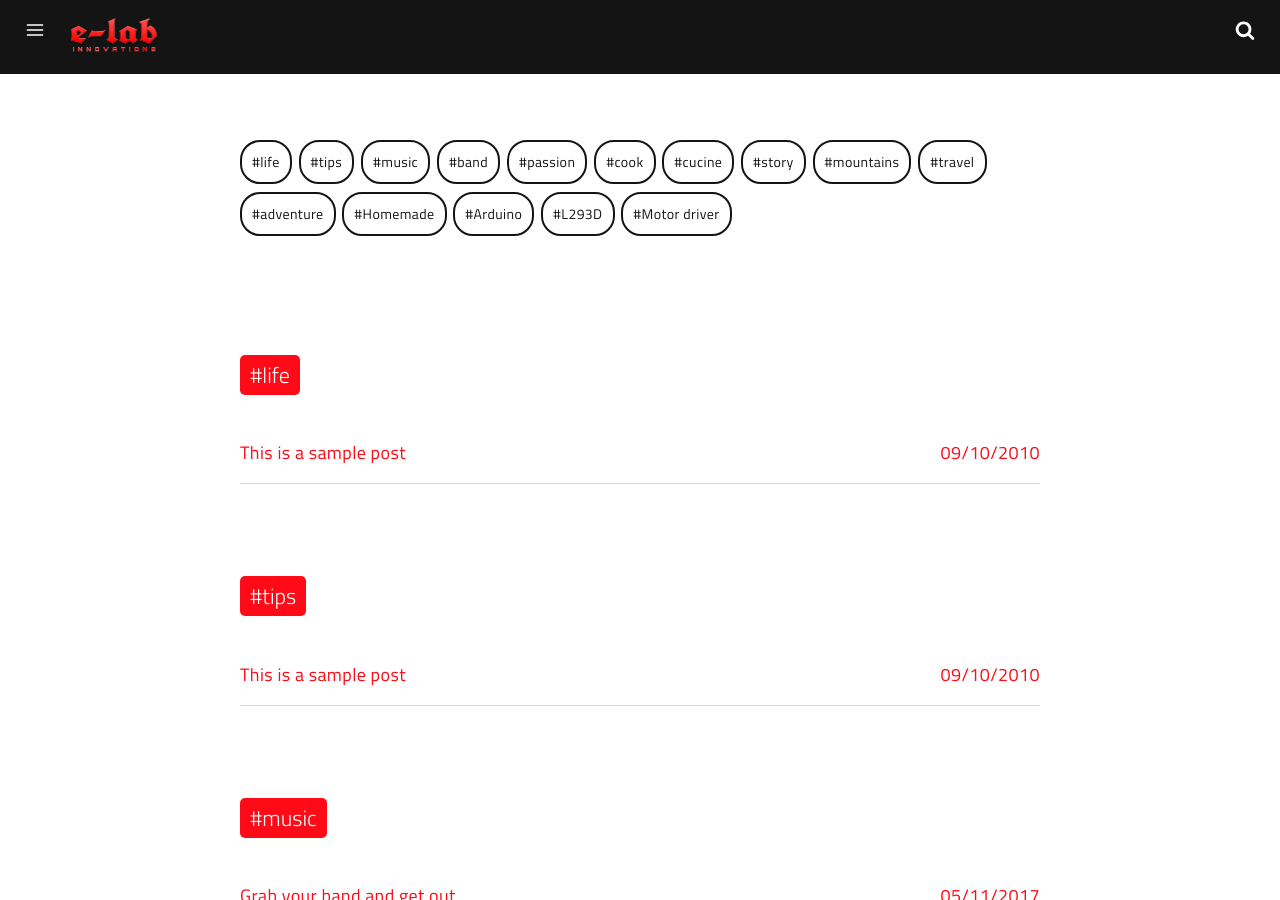
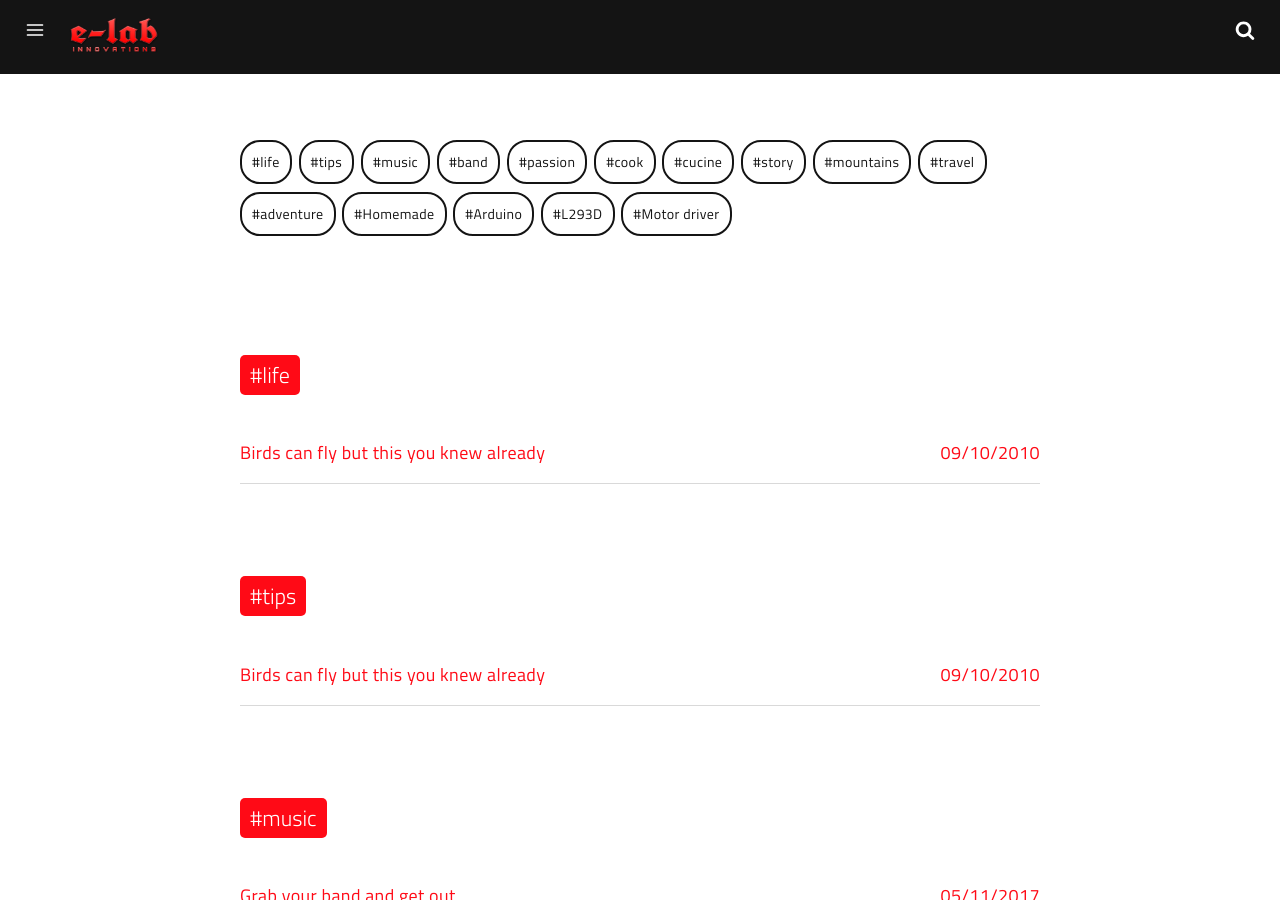
Before and after one commit to e-labInnovations/e-labInnovations.github.io, a Jekyll site: the page built from tags.html, in a window 1280 px wide and 900 px high. Built offline with Jekyll 4.4.1, drawn with Linux system fonts in a browser that asks for light colours; a script that is not in the unit is left out.

Commit message:
Update 2019-09-09-birds-can-fly-but-this-you-knew-already.md
title changed

```diff
--- a/_posts/2019-09-09-birds-can-fly-but-this-you-knew-already.md
+++ b/_posts/2019-09-09-birds-can-fly-but-this-you-knew-already.md
@@ -1,7 +1,7 @@
 ---
 date: 2010-09-10 12:26:40
 layout: post
-title: This is a sample post
+title: Birds can fly but this you knew already
 subtitle: Lorem ipsum dolor sit amet, consectetur adipisicing elit.
 description: Lorem ipsum dolor sit amet, consectetur adipisicing elit, sed do eiusmod tempor incididunt ut labore et dolore magna aliqua.
 image: https://res.cloudinary.com/dm7h7e8xj/image/upload/v1559825145/theme16_o0seet.jpg
```
